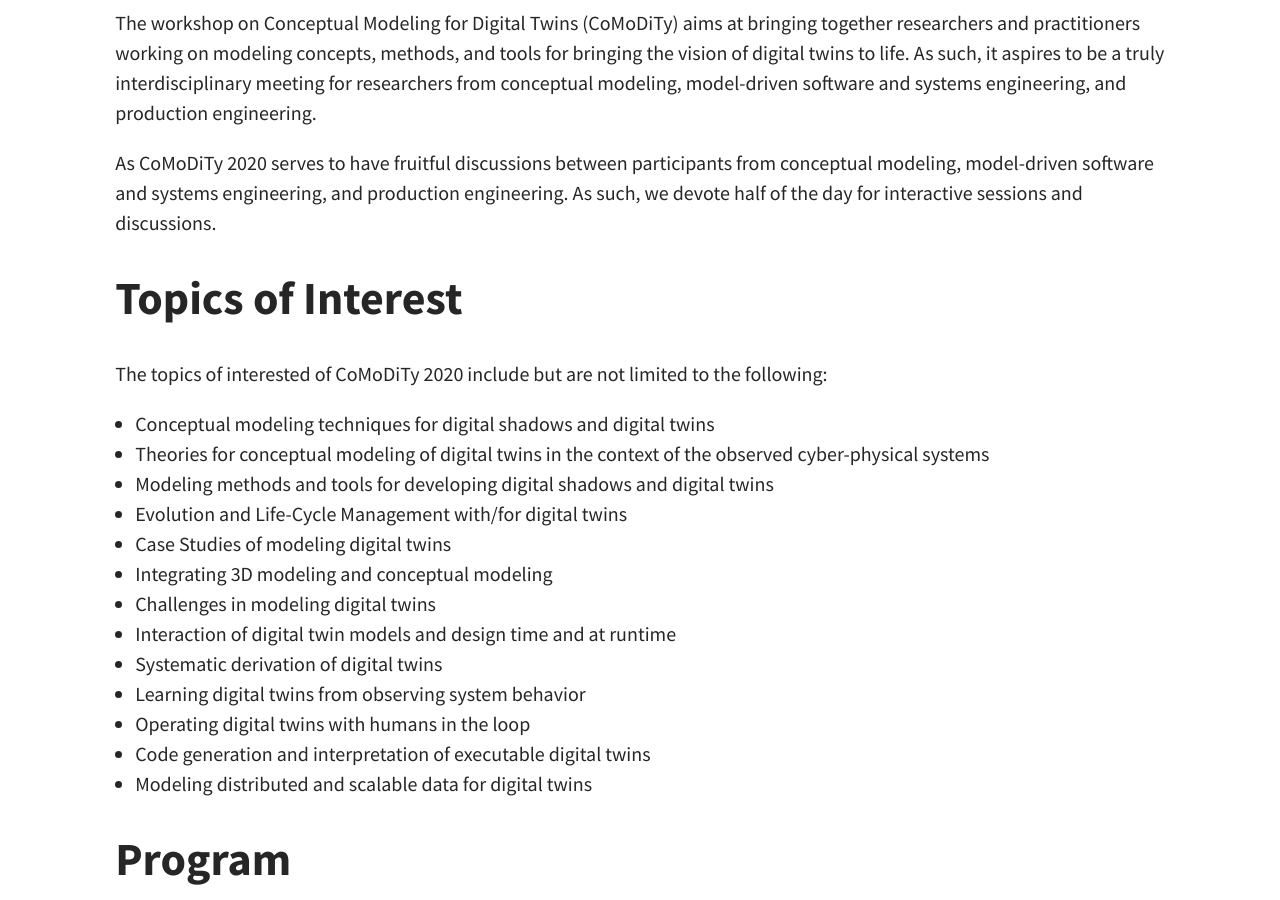
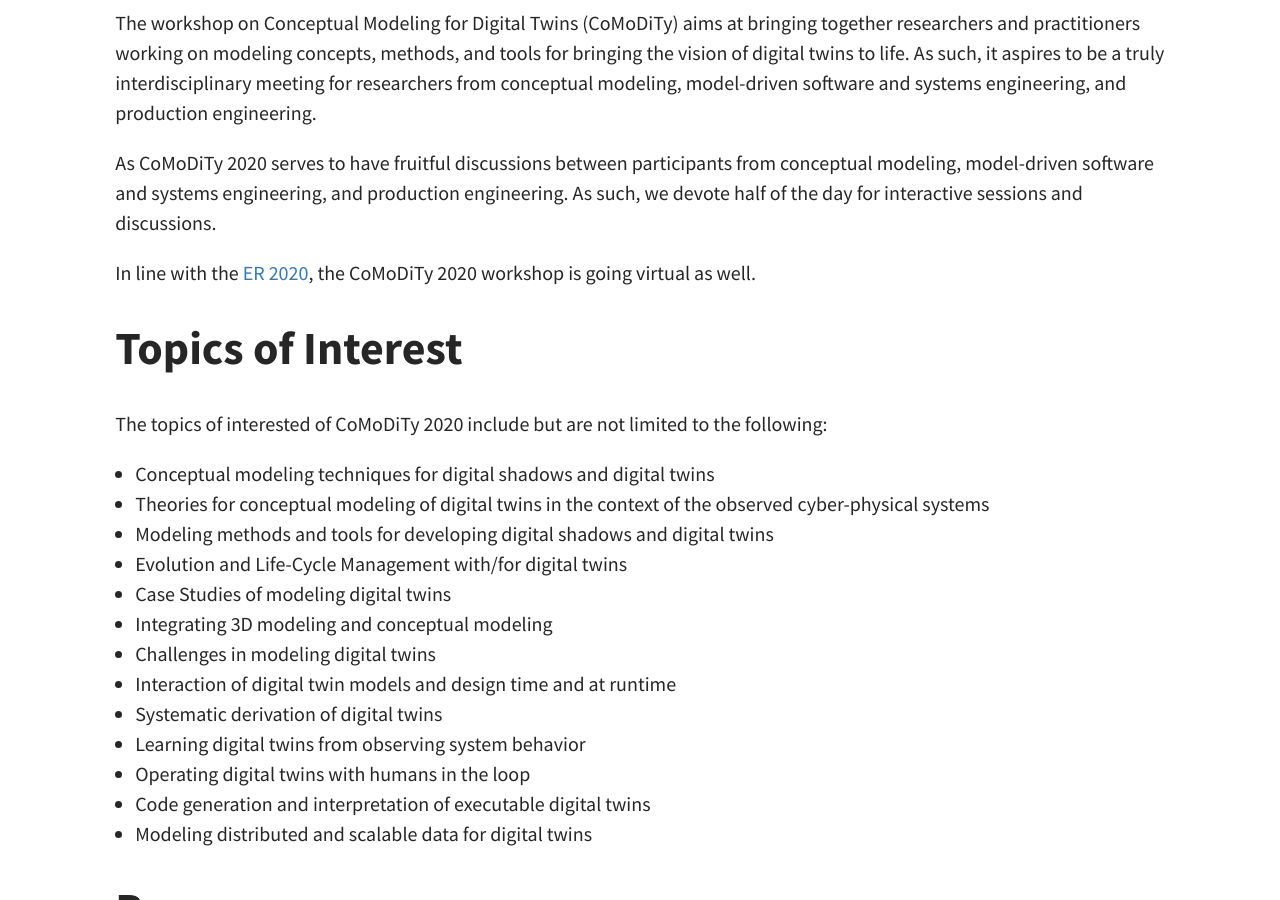
Before and after one commit to comodity/comodity.github.io, a Jekyll site: the page built from index.html, in a window 1280 px wide and 900 px high, scrolled down 605 px. Built offline with Jekyll 4.4.1, drawn with Linux system fonts in a browser that asks for light colours; the list of posts is cut into pages by our own code.

Commit message:
Update home.html

```diff
--- a/_layouts/home.html
+++ b/_layouts/home.html
@@ -44,6 +44,10 @@ As CoMoDiTy 2020 serves to have fruitful discussions between
 participants from conceptual modeling, model-driven software and systems
 engineering, and production engineering.
 As such, we devote half of the day for interactive sessions and discussions.
+</p>
+
+<p>
+    In line with the <a href="https://er2020.big.tuwien.ac.at/">ER 2020</a>, the CoMoDiTy 2020 workshop is going virtual as well.
 </p>
 
 
```
